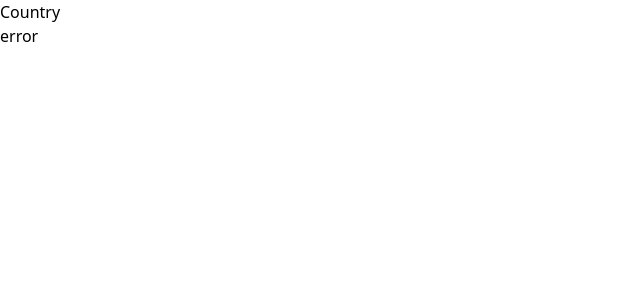
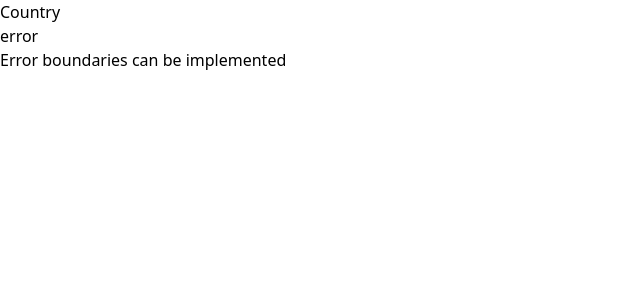
Before and after one commit to shaktisingh647/clusterApp, a React (Vite) app: page /country in a window 1280 px wide. Shown: the top 300 px of the page, without its empty margins (0-640 px from the left). Built offline with nearby package versions, Linux system fonts and the light colour scheme.

Commit message:
errorboundaries

```diff
--- a/src/pages/Country.jsx
+++ b/src/pages/Country.jsx
@@ -5,7 +5,7 @@ export const Country = () => {
     <div>Country
 
       <h1>error</h1>
-
+      <p>Error boundaries can be implemented</p>
       <div><h1></h1></div>
     </div>
   )
```
